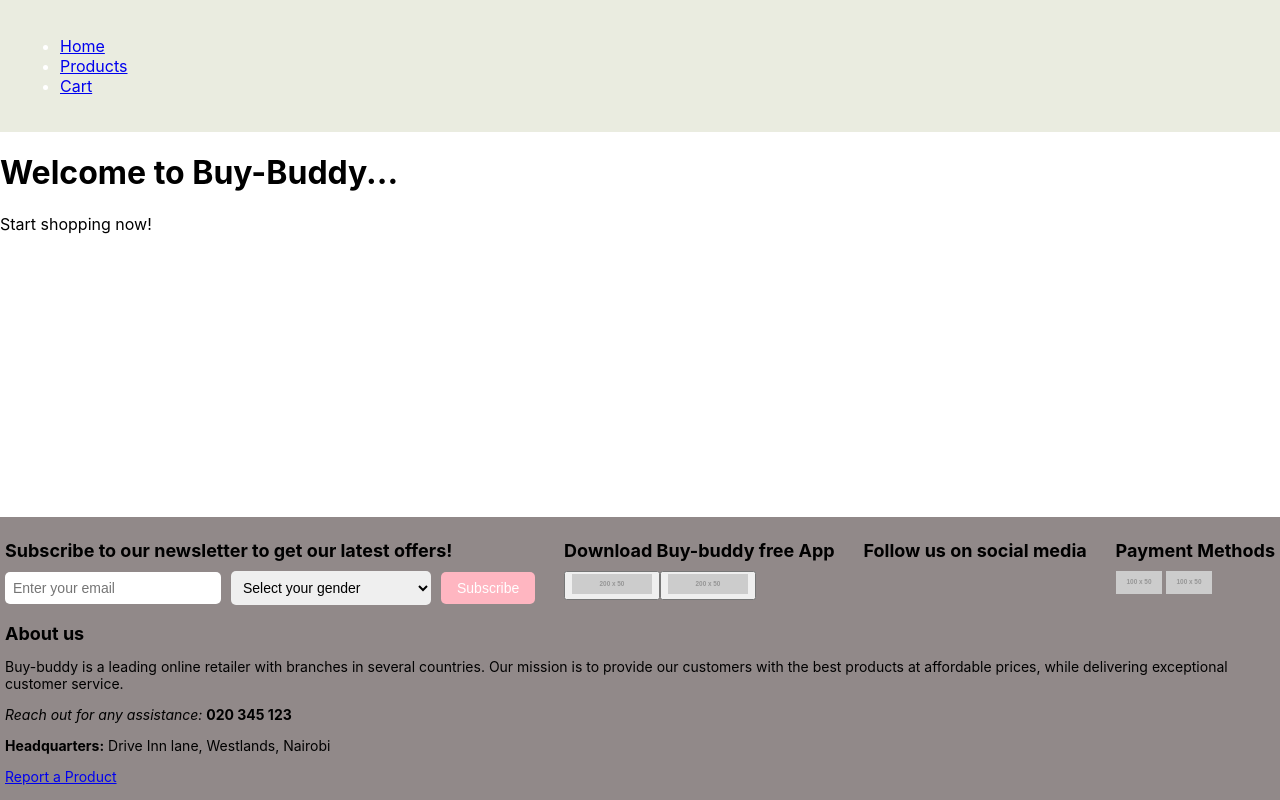
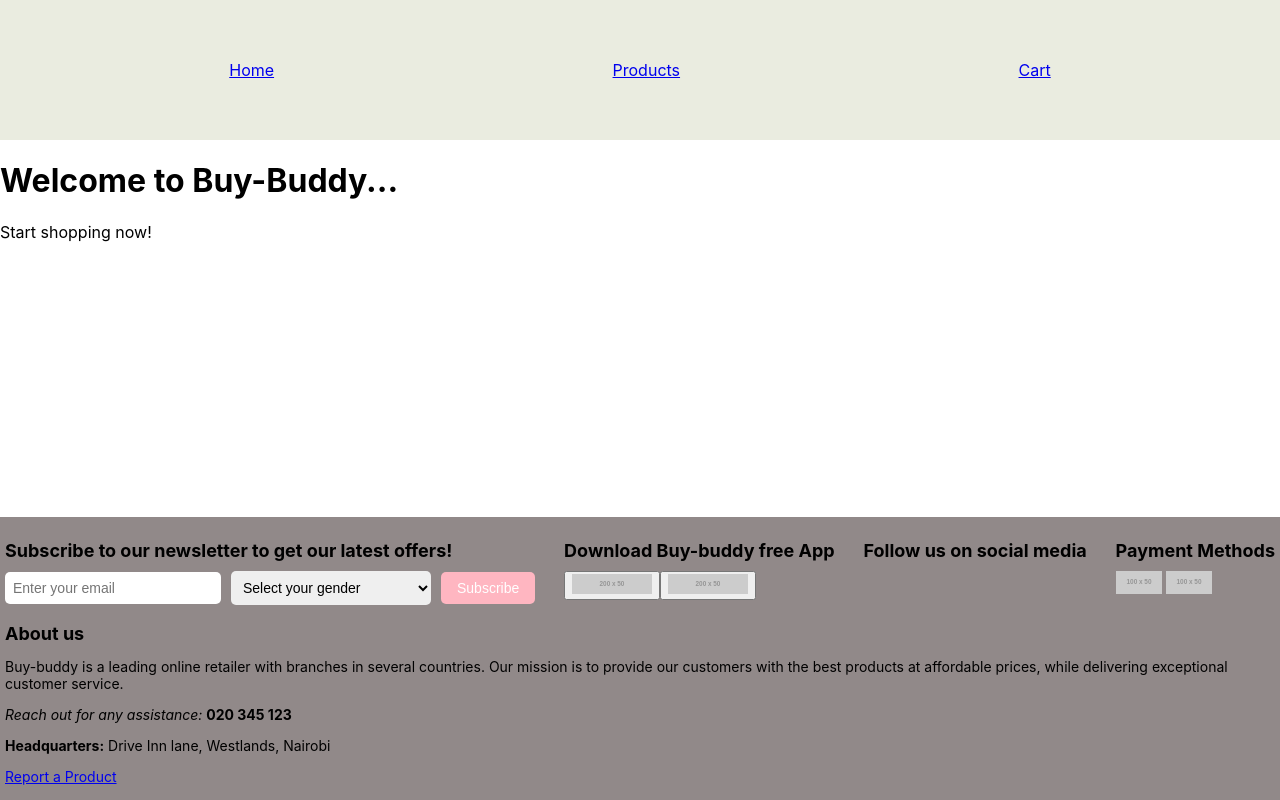
Before and after one commit to Vkerubo/buy-buddy-app, a React (Create React App) app: page / in a window 1280 px wide. Built offline with nearby package versions, Linux system fonts and the light colour scheme.

Commit message:
modify navbar

```diff
--- a/src/App.js
+++ b/src/App.js
@@ -1,5 +1,5 @@
 import { BrowserRouter, Routes, Route } from "react-router-dom";
-import Header from "./Components/Header";
+import Navbar from "./Components/NavBar";
 import Home from "./Components/Home";
 import ProductList from "./Components/ProductList";
 import Product from "./Components/Product";
@@ -12,7 +12,7 @@ function App() {
     <BrowserRouter>
       <CartContextProvider>
         <div className="App">
-          <Header />
+          <Navbar />
           <Routes>
             <Route exact path="/" element={<Home />} />
             <Route exact path="/products" element={<ProductList />} />
--- a/src/Components/Header.css
+++ /dev/null
@@ -1,5 +0,0 @@
-header {
-  background-color: #eaece0;
-  color: #ffffff;
-  padding: 20px;
-}
--- a/src/Components/Header.js
+++ /dev/null
@@ -1,13 +0,0 @@
-import React from "react";
-import Navbar from "./NavBar";
-import "./Header.css";
-
-function Header() {
-  return (
-    <header>
-      <Navbar />
-    </header>
-  );
-}
-
-export default Header;
--- /dev/null
+++ b/src/Components/NavBar.css
@@ -0,0 +1,11 @@
+.navbar {
+  background-color: #eaece0;
+  color: #ffffff;
+  padding: 60px;
+}
+
+nav {
+  display: flex;
+  justify-content: space-around;
+  align-items: center;
+}
--- a/src/Components/NavBar.js
+++ b/src/Components/NavBar.js
@@ -1,19 +1,12 @@
 import { Link } from "react-router-dom";
+import "./NavBar.css";
 
 function Navbar() {
   return (
-    <nav>
-      <ul>
-        <li>
-          <Link to="/">Home</Link>
-        </li>
-        <li>
-          <Link to="/products">Products</Link>
-        </li>
-        <li>
-          <Link to="/cart">Cart</Link>
-        </li>
-      </ul>
+    <nav className="navbar">
+      <Link to="/">Home</Link>
+      <Link to="/products">Products</Link>
+      <Link to="/cart">Cart</Link>
     </nav>
   );
 }
```
